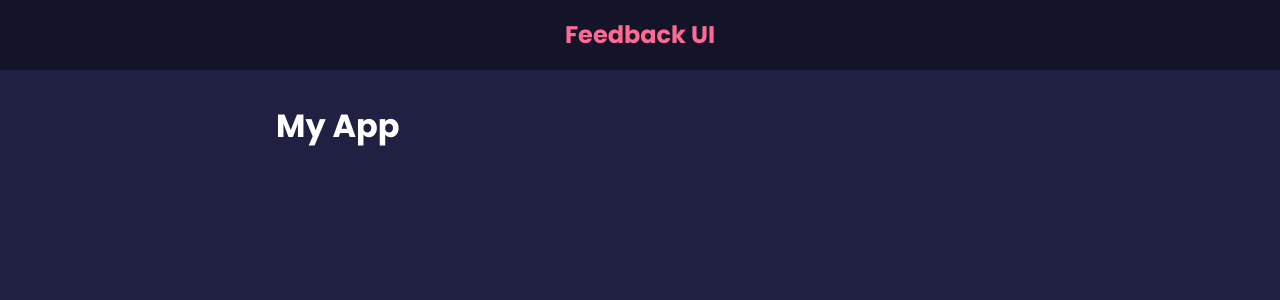
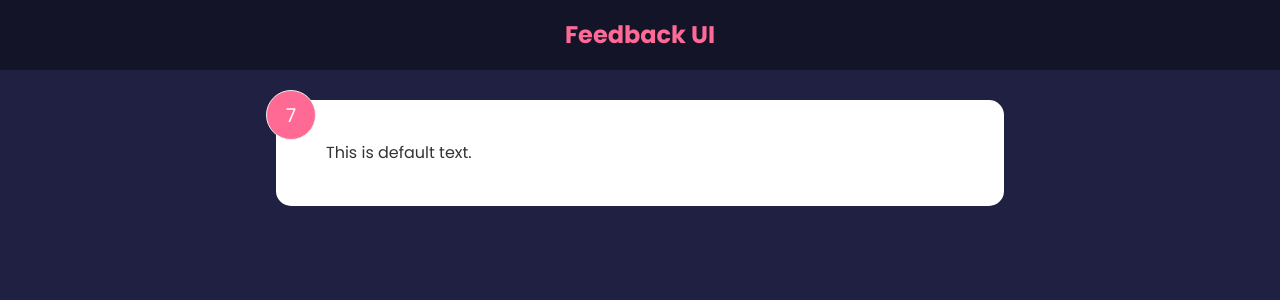
Before and after one commit to wpcasarin/react-feedback-app, a React (Vite) app: page / in a window 1280 px wide. Shown: the top 300 px of the page. Built offline with nearby package versions, Linux system fonts and the light colour scheme.

Commit message:
feedback item/data

```diff
--- a/src/App.jsx
+++ b/src/App.jsx
@@ -1,11 +1,15 @@
+import { useState } from 'react';
+import FeedbackData from './data/FeedBackData';
 import Header from './components/Header';
+import FeedbackItem from './components/FeedbackItem';
 
 function App() {
+  const [feedback, setFeedback] = useState(FeedbackData);
   return (
     <>
       <Header />
       <div className="container">
-        <h1>My App</h1>
+        <FeedbackItem />
       </div>
     </>
   );
--- /dev/null
+++ b/src/components/FeedbackItem.jsx
@@ -0,0 +1,20 @@
+import { useState } from 'react';
+
+function FeedbackItem() {
+  const [rating, setRating] = useState(7);
+  const [text, setText] = useState('This is default text.');
+  /*   const handleClick = () => {
+    setRating((prev) => {
+      return prev + 1;
+    });
+  }; */
+
+  return (
+    <div className="card">
+      <div className="num-display">{rating}</div>
+      <div className="text-display">{text}</div>
+    </div>
+  );
+}
+
+export default FeedbackItem;
--- /dev/null
+++ b/src/data/FeedBackData.js
@@ -0,0 +1,19 @@
+const FeedbackData = [
+  {
+    id: 1,
+    rating: 10,
+    text: 'Lorem ipsum dolor sit amet consectetur adipisicing elit. consequuntur vel vitae commodi alias voluptatem est voluptatum ipsa quae.',
+  },
+  {
+    id: 2,
+    rating: 9,
+    text: 'Lorem ipsum dolor sit amet consectetur adipisicing elit. consequuntur vel vitae commodi alias voluptatem est voluptatum ipsa quae.',
+  },
+  {
+    id: 3,
+    rating: 8,
+    text: 'Lorem ipsum dolor sit amet consectetur adipisicing elit. consequuntur vel vitae commodi alias voluptatem est voluptatum ipsa quae.',
+  },
+];
+
+export default FeedbackData;
```
